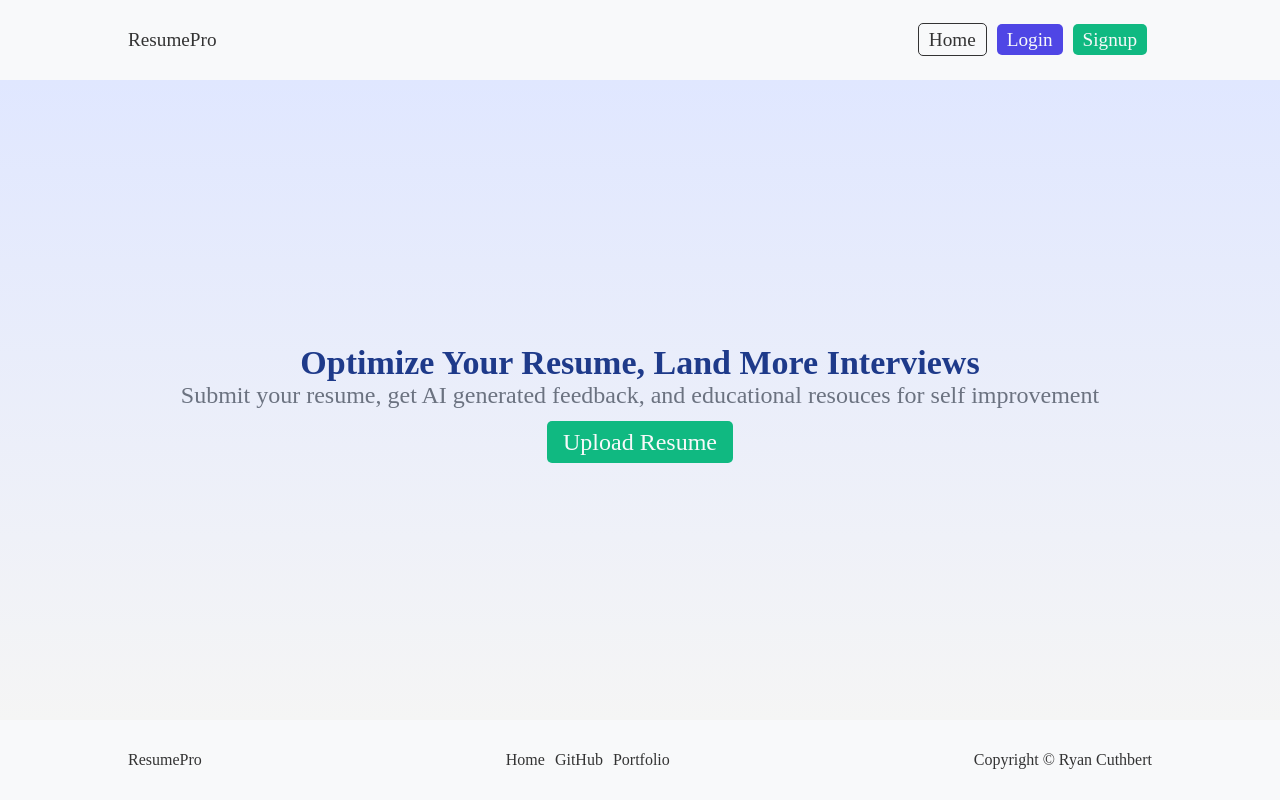
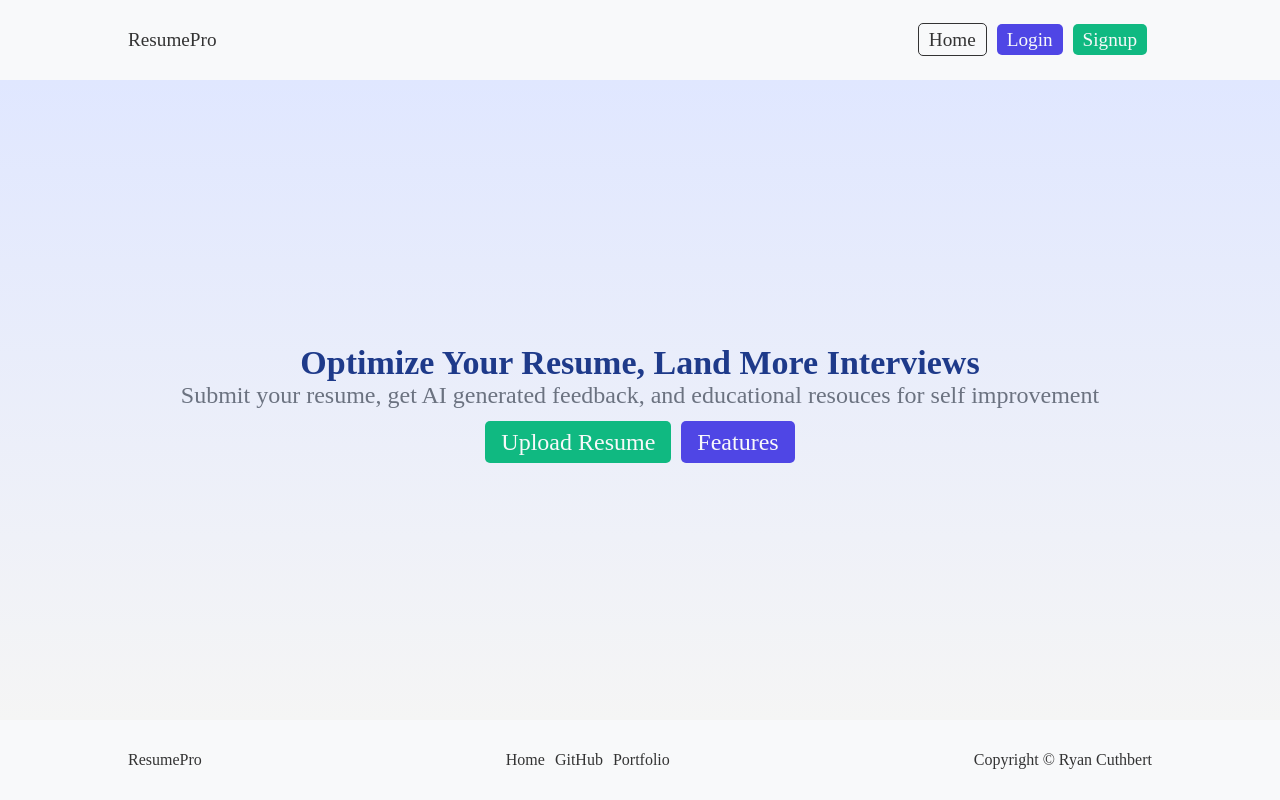
Before and after one commit to Ryan3389/resume-assist, a React (Vite) app in the folder client/: page / in a window 1280 px wide. Built offline with nearby package versions, Linux system fonts and the light colour scheme.

Commit message:
added features page

```diff
--- a/client/src/App.css
+++ b/client/src/App.css
@@ -57,8 +57,7 @@ a {
     border: 1px solid var(--text-color);
 }
 
-/* BTN hover */
-
+/* Hover Styles */
 .login-btn:hover {
     background-color: var(--btn-hover);
     transition: 0.3s;
@@ -86,13 +85,25 @@ nav .title:hover {
 
 /* Landing Page */
 
+.main-section {
+    height: 80vh;
+    display: flex;
+    justify-content: center;
+    align-items: center;
+    flex-direction: column;
+}
+
 .hero-section {
+    background-image: linear-gradient(#E0E7FF, #F5F5F5);
+}
+
+/* .hero-section {
     height: 80vh;
     display: flex;
     justify-content: center;
     align-items: center;
     background-image: linear-gradient(#E0E7FF, #F5F5F5);
-}
+} */
 
 .cta-container {
     text-align: center;
@@ -109,31 +120,46 @@ nav .title:hover {
     margin-bottom: 20px;
 }
 
-.cta-container .resume-btn {
-    background-color: var(--green);
+.cta-container .cta-btn {
     padding: 8px 16px;
-    color: var(--light-gray);
     text-decoration: none;
     font-size: 1.5rem;
     border-radius: 5px;
+    margin: 0 5px;
 }
 
+.resume-btn {
+    background-color: var(--green);
+    color: var(--light-gray);
+}
+
+.features-btn {
+    background-color: var(--btn-color);
+    color: var(--light-gray);
+}
 
 
 .resume-btn:hover {
     animation: pulse 1.5s ease-in-out infinite;
+}
 
+
+.features-btn:hover {
+    animation: animate 1.5s ease-in-out infinite;
 }
+
 
 @keyframes pulse {
     0% {
         transform: scale(1);
-        background-color: var(--green)
+        background-color: var(--green);
+
     }
 
     50% {
         transform: scale(1.1);
-        background-color: #18d999
+        background-color: #18d999;
+
     }
 
     100% {
@@ -141,6 +167,78 @@ nav .title:hover {
         background-color: var(--green);
     }
 }
+
+
+@keyframes animate {
+    0% {
+        transform: scale(1);
+        background-color: var(--btn-color);
+    }
+
+    50% {
+        transform: scale(1.1);
+        background-color: #30289c;
+
+    }
+
+    100% {
+        transform: scale(1);
+        background-color: var(--btn-color);
+
+    }
+}
+
+/* Features Page */
+
+.features-section {
+    background-color: var(--light-gray);
+}
+
+.features-section h1 {
+    margin-bottom: 10px
+}
+
+.features-container {
+    display: flex;
+    margin-top: 10px;
+    height: 50%;
+}
+
+.features-card {
+    border: 1px solid gray;
+    margin: 0 20px;
+    padding: 10px 30px;
+}
+
+/* .features-card {
+    border: 1px solid gray;
+    display: flex;
+    flex-direction: column;
+    justify-content: center;
+    margin: 10px;
+    height: 50vh;
+    border-radius: 5px;
+    text-align: center;
+} */
+
+/* .features-card p {
+    margin-top: 40px;
+} */
+
+.cta-upload-btn {
+    background-color: var(--green);
+    color: var(--light-gray);
+    padding: 8px 16px;
+    text-decoration: none;
+    font-size: 1.2rem;
+    border-radius: 5px;
+}
+
+.cta-upload-btn:hover {
+    background-color: var(--green-hover);
+    transition: 0.3s;
+}
+
 
 /* Footer */
 footer {
--- /dev/null
+++ b/client/src/components/FeaturesCard.jsx
@@ -0,0 +1,12 @@
+function FeaturesCard({ title, pointOne, pointTwo, pointThree }) {
+    return (
+        <article className="features-card">
+            <h3>{title}</h3>
+            <p>{pointOne}</p>
+            <p>{pointTwo}</p>
+            <p>{pointThree}</p>
+        </article>
+    )
+}
+
+export default FeaturesCard
--- a/client/src/main.jsx
+++ b/client/src/main.jsx
@@ -5,6 +5,7 @@ import { createBrowserRouter, RouterProvider } from 'react-router-dom'
 import './index.css'
 
 import LandingPage from './pages/LandingPage.jsx'
+import FeaturesPage from './pages/FeaturesPage.jsx'
 
 const router = createBrowserRouter([
   {
@@ -15,6 +16,10 @@ const router = createBrowserRouter([
       {
         index: true,
         element: <LandingPage />
+      },
+      {
+        path: '/features',
+        element: <FeaturesPage />
       }
     ]
   }
--- /dev/null
+++ b/client/src/pages/FeaturesPage.jsx
@@ -0,0 +1,33 @@
+import { Link } from 'react-router-dom'
+import FeaturesCard from "../components/FeaturesCard"
+function FeaturesPage() {
+    return (
+        <section className="main-section features-section">
+            <h1>Why Choose This Tool ?</h1>
+            <Link className='cta-upload-btn'>Upload your resume</Link>
+            <div className="features-container">
+                <FeaturesCard
+                    title="Upload your resume, AI will do the rest"
+                    pointOne="AI reviews your resume"
+                    pointTwo="generate personalized feedback"
+                    pointThree="Land your dream job faster"
+                />
+                <FeaturesCard
+                    title="Interview Prep"
+                    pointOne="Get 10 interview questions tailored to your resume"
+                    pointTwo="Practice makes perfect - helping you study faster"
+                    pointThree="Ace your next interview"
+                />
+                <FeaturesCard
+                    title="Be Prepared"
+                    pointOne="Experience an increased confidence knowing you studied the correct material"
+                    pointTwo="Submit your resume today and see the benefits"
+
+                />
+
+            </div>
+        </section>
+    )
+}
+
+export default FeaturesPage
--- a/client/src/pages/LandingPage.jsx
+++ b/client/src/pages/LandingPage.jsx
@@ -1,11 +1,12 @@
 import { Link } from "react-router-dom"
 function LandingPage() {
     return (
-        <section className="hero-section">
+        <section className="hero-section main-section">
             <article className="cta-container">
                 <h1>Optimize Your Resume, Land More Interviews</h1>
                 <p>Submit your resume, get AI generated feedback, and educational resouces for self improvement</p>
-                <Link className="resume-btn">Upload Resume</Link>
+                <Link className="resume-btn cta-btn">Upload Resume</Link>
+                <Link to={'/features'} className="features-btn cta-btn">Features</Link>
             </article>
         </section>
     )
```
